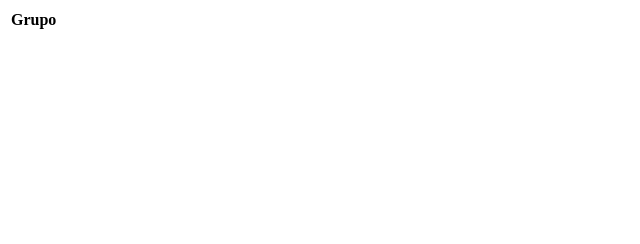
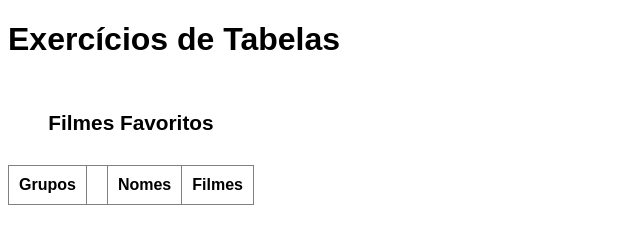
Before and after one commit to Amilcarestevao/HTML-CSS, a plain HTML site: page Exercícios/Ex023/Tabela04.html in a window 1280 px wide. Shown: the whole page, without its empty margins (0-640 px from the left). Drawn offline with Linux system fonts and the light colour scheme.

Commit message:
Update Tabela04.html

```diff
--- a/Exercícios/Ex023/Tabela04.html
+++ b/Exercícios/Ex023/Tabela04.html
@@ -4,12 +4,38 @@
     <meta charset="UTF-8">
     <meta name="viewport" content="width=device-width, initial-scale=1.0">
     <title>Document</title>
+    <style>
+        body {
+            font-family: Arial, Helvetica, sans-serif;
+
+        }
+        table{
+            border-collapse: collapse;
+        }
+        caption{
+            font-size: 1.3em;
+            font-weight: bold;
+            padding: 10px;
+        }
+        th, td {
+            border: 1px solid gray;
+            padding: 10px;
+        }
+    </style>
 </head>
 <body>
+    <h1>Exercícios de Tabelas</h1>
     <table>
-        <tr>
-            <th>Grupo</th>
-        </tr>
+        <caption>
+            <p>Filmes Favoritos</p>
+        </caption>
+        <thead>
+            <tr>
+               <th>Grupos<th>
+               <th>Nomes</th>
+               <th>Filmes</th>
+            </tr>
+        </thead>
     </table>
 </body>
 </html>
```
